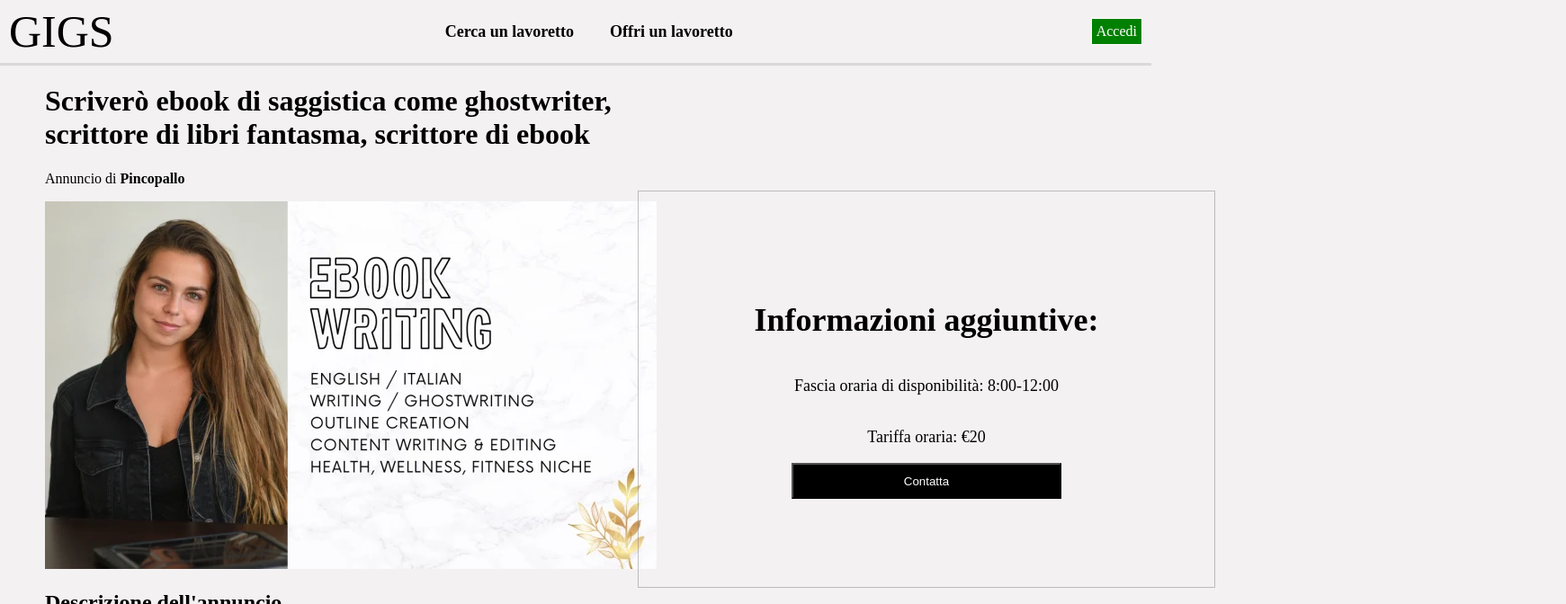
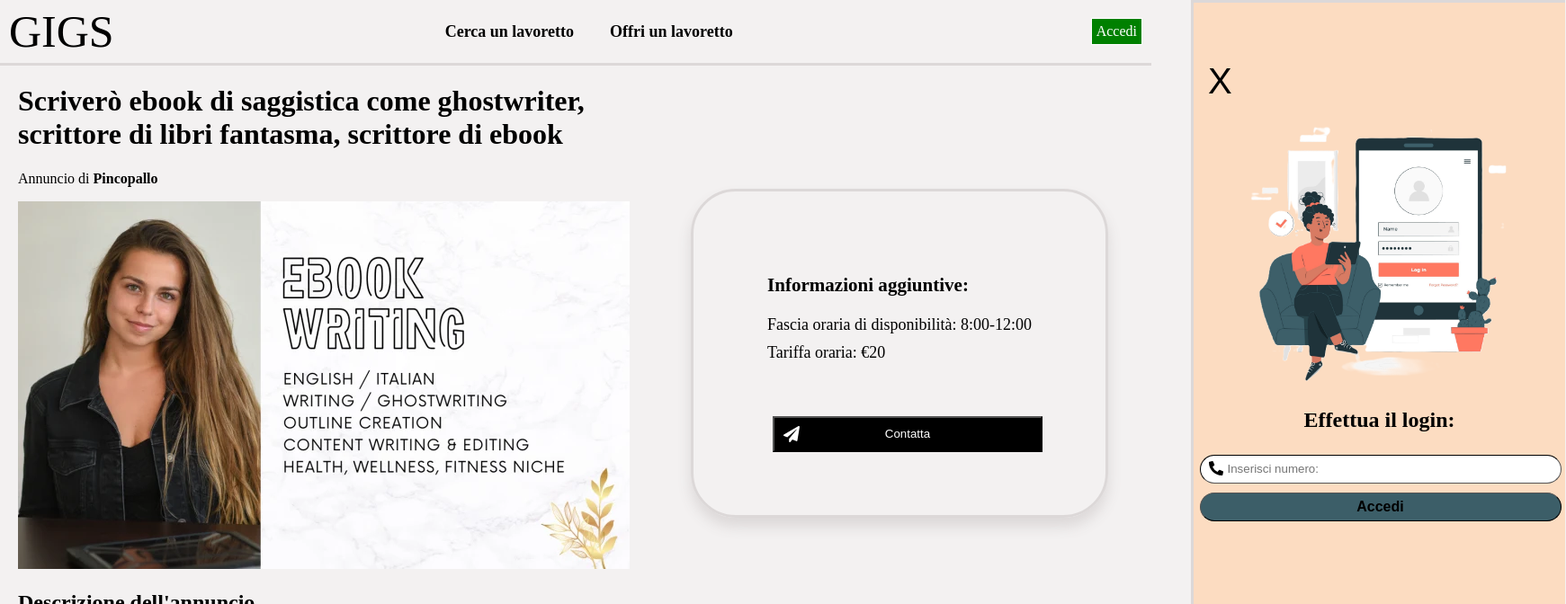
Before and after one commit to GCrapuzzi/GIGS-webapp, a React (Create React App) app in the folder frontend/: page /logo in a window 1280 px wide. Shown: the top 672 px of the page at 90% size, 1741 px wide, since content can reach past the window. Built offline with nearby package versions, Linux system fonts and the light colour scheme.

Commit message:
migliorie

```diff
--- a/frontend/src/App.css
+++ b/frontend/src/App.css
@@ -67,7 +67,6 @@ a:hover{
   display: flex;
   align-items: center;
   justify-content: center;
-
 }
 
 .overlay{
@@ -86,7 +85,7 @@ a:hover{
 .HomepageBox{
   border-style: solid;
   border-color: rgb(220, 216, 216);
-  box-shadow: 5px 10px rgb(220, 216, 216);
+  box-shadow: 0px 10px 15px rgb(220, 216, 216);
   border-radius: 50px;
   padding-top: 150px;
   padding-bottom: 150px;
@@ -107,7 +106,7 @@ a:hover{
 .HomepageBoxOtp{
   border-style: solid;
   border-color: rgb(220, 216, 216);
-  box-shadow: 5px 10px rgb(220, 216, 216);
+  box-shadow: 0px 10px 15px rgb(220, 216, 216);
   padding-top: 150px;
   padding-bottom: 150px;
   padding-left: 20px;
@@ -339,12 +338,12 @@ footer{
   grid-template-columns: repeat(4, 1fr);
   grid-gap: 10px;
   row-gap: 50px;
+  margin-top: 50px;
 }
 
 .cardSlot{
   width: 300px;
   margin: auto;
-  margin-top: 50px;
 }
 
 
@@ -385,7 +384,7 @@ footer{
 
 .cardpageDetailsContainer{
   display: flex;
-  margin-left: 50px;
+  margin-left: 20px;
   width: 100%;
 }
 
@@ -397,13 +396,20 @@ footer{
   position: fixed;
   display: flex;
   align-items: center;
-  justify-content: center;
+  text-align: start;
+  justify-content: start;
   flex-direction: column;
-  border: rgba(128, 128, 128, 0.477) solid 1px;
+   border-style: solid;
+  border-color: rgb(220, 216, 216);
+  box-shadow: 0px 10px 15px rgb(220, 216, 216);
+  border-radius: 50px;
   font-size:large;
-  padding: 20px;
-  width: 600px;
-  height: 400px;
+  padding: 70px;
+}
+
+.asideBox p{
+  margin:0;
+  margin-bottom: 10px;
 }
 
 .firstColumn{
@@ -415,7 +421,7 @@ footer{
   align-items: center;
   justify-content: center;
   width: 700px;
-  height: 90vh;
+  height: 80vh;
 }
 
 .buttonInfoCard{
@@ -424,4 +430,32 @@ footer{
   height: 40px;
   cursor: pointer;
   width: 300px;
+  margin-top: 50px;
 }
+
+
+
+
+#asideBoxProfile{
+  position: static;
+}
+
+#PresentationGigs{
+  margin-left: 20px;
+}
+
+#PresentationGigs h2{
+  margin-bottom: 0;
+}
+
+.cardProfilePage{
+  margin-top: -40px;
+  margin-left: -10px;
+}
+
+.iconButton{
+  position: relative;
+  left: 30px;
+  top: 5px;
+  color: white;
+}
--- a/frontend/src/App.js
+++ b/frontend/src/App.js
@@ -7,11 +7,14 @@ import './App.css'
 import Otp from './pages/Otp.jsx';
 import Cardpage from './pages/Cardpage.jsx';
 import CardpageDetails from './pages/CardpageDetails.jsx';
+import Profilepage from './components/Profilepage.jsx';
 
 
 function App(){
 
   const [buttonState, setButtonState] = useState(false);
+  const [hasClickedProfile, sethasClickedProfile] = useState(false)
+  const [isAuthenticated, setIsAuthenticated] = useState(false);
 
   const toggleButtonState = () => {
     setButtonState(!buttonState);
@@ -20,12 +23,17 @@ function App(){
   const offeringGig = require("./assets/homepage.png")
   const otpGig = require("./assets/otp.png")
 
-  const [isAuthenticated, setIsAuthenticated] = useState(false);
+
 
 
   const handleAuthChange = (newAuthState) => {
     setIsAuthenticated(newAuthState);
   };
+
+  const handleClick = () => {
+    sethasClickedProfile(true);
+    sessionStorage.setItem('hasClickedProfile', true);
+};
 
 
 
@@ -36,7 +44,8 @@ function App(){
         <Route path="/otp" element={<Otp handleAuthChange={handleAuthChange} buttonText={'Invia'} backgroundImage={otpGig} toggleButtonState={toggleButtonState} buttonState={buttonState} />}/>
         <Route path="/" element={<Homepage handleAuthChange={handleAuthChange} buttonText={'Cerca'} backgroundImage={visitingGig} toggleButtonState={toggleButtonState} buttonState={buttonState} />} />
         <Route path="/offeringGigs" element={<OfferingGigs handleAuthChange={handleAuthChange} buttonText={'Offri'} backgroundImage={offeringGig} toggleButtonState={toggleButtonState} buttonState={buttonState}/>} />
-        <Route path="/logo" element={<CardpageDetails/>}/>
+        <Route path="/logo" element={<CardpageDetails toggleButtonState={toggleButtonState} buttonState={buttonState}/>}/>
+        <Route path="/profile" element={<CardpageDetails hasClickedProfile ={hasClickedProfile} handleClick={handleClick} toggleButtonState={toggleButtonState} buttonState={buttonState}/>} />
       </Routes>
     </>
   );
--- /dev/null
+++ b/frontend/src/components/AdDetails.jsx
@@ -0,0 +1,61 @@
+import { Link } from "react-router-dom"
+import image from '../assets/foto.png'
+import { FaPaperPlane } from "react-icons/fa";
+
+function AdDetails({handleClick}){
+    return(
+        <div className='cardpageDetailsContainer'>
+        <div className='firstColumn'>
+            <h1 className='cardpageDetailsText'>Scriverò ebook di saggistica come ghostwriter, scrittore di libri fantasma, scrittore di ebook</h1>
+            <p>Annuncio di <Link to="/profile" onClick={handleClick}><b>Pincopallo</b></Link></p>
+            <img src={image} alt="" />
+            <h2>Descrizione dell'annuncio</h2><p>Da quando sono su Fiverr, ho scritto contenuti per oltre 150 clienti . Scrivo blog, contenuti di siti Web, eBook, materiale didattico e di coaching e altro.
+
+
+
+Ho studiato copywriting e marketing biologico come coach online, poi sono diventata una libera professionista concentrandomi su progetti di salute e benessere. Sono certificato in salute e benessere olistico, quindi sono profondamente in sintonia con i marchi correlati.
+
+
+
+Scrivere un eBook è un processo molto entusiasmante, ecco il flusso di lavoro che seguo per questo servizio:
+
+
+
+Ti faccio molte domande sulle tue idee per il progetto e sul tuo pubblico di destinazione
+Costruiamo una struttura per l'eBook, oltre a raccogliere le fonti
+Comincio a scrivere e mi consulto per eventuali aggiustamenti lungo il percorso
+Finisco, correggo le bozze e ti invio l'eBook per le revisioni
+Sono incluse 3 revisioni, se ne servono di più si applicano costi
+
+
+Questi sono i tipi di eBook che ho scritto:
+
+
+
+Libri di ricette
+Mentalità e gestione dello stress
+La salute delle donne
+Guide fitness e coaching
+Terapie naturali
+Ebook sul benessere
+
+
+Sono disponibile a chiacchierare con te sulle tue idee per il progetto e a definire tutti i dettagli riguardanti la copia e lo stile del tuo eBook</p>
+        </div>
+        <div className='secondColumn'>
+            <div className='asideBox'>
+                <div>
+                    <h3>Informazioni aggiuntive:</h3>
+                    <p>Fascia oraria di disponibilità: 8:00-12:00</p>
+                    <p>Tariffa oraria: &euro;20</p>
+                </div>
+                <div>
+                    <FaPaperPlane className="iconButton"/>
+                    <button className='buttonInfoCard'>Contatta</button>
+                </div>
+            </div>
+        </div>
+    </div>
+    )
+}
+export default AdDetails
--- a/frontend/src/components/Navbar.jsx
+++ b/frontend/src/components/Navbar.jsx
@@ -39,7 +39,7 @@ function Navbar({ toggleButtonState ,isAuthenticated, handleAuthChange }) {
     return(
       <nav className="container">
         <ul className="navbar">
-          <li id="logo"><Link to="/">GIGS</Link></li>
+          <li id="logo"><Link to="/logo">GIGS</Link></li>
 
           <li className = "centralContainer">
             <Link to="/" className='navbarLink'>Cerca un lavoretto</Link>
@@ -54,7 +54,6 @@ function Navbar({ toggleButtonState ,isAuthenticated, handleAuthChange }) {
           {isAuthenticated === true && (
           <Link to="#" id="login" onClick={handleLogout}>Logout</Link>
           )}
-
         </ul>
       </nav>
     )
--- /dev/null
+++ b/frontend/src/components/Profilepage.jsx
@@ -0,0 +1,41 @@
+import image from "../assets/foto.png"
+import Cardpage from "../pages/Cardpage"
+import { FaPaperPlane } from "react-icons/fa";
+function Profilepage(){
+    return(
+        <>
+        <div className='cardpageDetailsContainer'>
+        <div className='firstColumn'>
+            <h1 className='cardpageDetailsText'>Nome e Cognome</h1>
+            <img src={image} alt="" />
+            <h2>Biografia</h2>
+            <p>Lorem ipsum, dolor sit amet consectetur adipisicing elit. Expedita ut obcaecati, possimus, omnis nam eligendi ab perspiciatis, quidem fugiat iusto ipsum consequatur eaque rerum illo quisquam quam odit? Tenetur, impedit.</p>
+        </div>
+        <div className='secondColumn'>
+            <div className='asideBox' id='asideBoxProfile'>
+                <div>
+                    <h3>Informazioni aggiuntive:</h3>
+                    <p>Fascia oraria di disponibilità: 8:00-12:00</p>
+                </div>
+                <div>
+                    <FaPaperPlane className="iconButton" />
+                    <button className='buttonInfoCard'>Contatta</button>
+                </div>
+            </div>
+        </div>
+    </div>
+
+    <div>
+        <div id="PresentationGigs">
+            <h2>I miei servizi:</h2>
+        </div>
+
+        <div className="cardProfilePage">
+            <Cardpage />
+        </div>
+    </div>
+    </>
+    )
+}
+
+export default Profilepage
--- a/frontend/src/pages/CardpageDetails.jsx
+++ b/frontend/src/pages/CardpageDetails.jsx
@@ -1,53 +1,41 @@
-import image from '../assets/foto.png'
-function CardpageDetails(){
+import { useState, useEffect } from 'react'
+import LoginPage from '../components/LoginPage'
+import {useLocation} from 'react-router-dom'
+import Profilepage from '../components/Profilepage'
+import AdDetails from '../components/AdDetails'
+function CardpageDetails({handleClick, toggleButtonState, buttonState}){
+
+    const location = useLocation();
+    const [hasClickedProfile, setHasClickedProfile] = useState(() => {
+        return sessionStorage.getItem('hasClickedProfile') === 'true';
+    });
+
+    useEffect(() => {
+        sessionStorage.setItem('hasClickedProfile', hasClickedProfile);
+    }, [hasClickedProfile]);
+
+    useEffect(() => {
+        if (location.pathname === '/profile') {
+            setHasClickedProfile(true);
+        } else {
+            setHasClickedProfile(false);
+        }
+    }, [location]);
+
     return(
-        <div className='cardpageDetailsContainer'>
-            <div className='firstColumn'>
-                <h1 className='cardpageDetailsText'>Scriverò ebook di saggistica come ghostwriter, scrittore di libri fantasma, scrittore di ebook</h1>
-                <p>Annuncio di <a href=""><b>Pincopallo</b></a></p>
-                <img src={image} alt="" />
-                <h2>Descrizione dell'annuncio</h2><p>Da quando sono su Fiverr, ho scritto contenuti per oltre 150 clienti . Scrivo blog, contenuti di siti Web, eBook, materiale didattico e di coaching e altro.
+        <>
+        <div className={`overlay ${buttonState ? 'active' : ''}`}>
+        </div>
 
+        {hasClickedProfile === false && (
+            <AdDetails handleClick={handleClick}/>
+        )}
 
-
-Ho studiato copywriting e marketing biologico come coach online, poi sono diventata una libera professionista concentrandomi su progetti di salute e benessere. Sono certificato in salute e benessere olistico, quindi sono profondamente in sintonia con i marchi correlati.
-
-
-
-Scrivere un eBook è un processo molto entusiasmante, ecco il flusso di lavoro che seguo per questo servizio:
-
-
-
-Ti faccio molte domande sulle tue idee per il progetto e sul tuo pubblico di destinazione
-Costruiamo una struttura per l'eBook, oltre a raccogliere le fonti
-Comincio a scrivere e mi consulto per eventuali aggiustamenti lungo il percorso
-Finisco, correggo le bozze e ti invio l'eBook per le revisioni
-Sono incluse 3 revisioni, se ne servono di più si applicano costi
-
-
-Questi sono i tipi di eBook che ho scritto:
-
-
-
-Libri di ricette
-Mentalità e gestione dello stress
-La salute delle donne
-Guide fitness e coaching
-Terapie naturali
-Ebook sul benessere
-
-
-Sono disponibile a chiacchierare con te sulle tue idee per il progetto e a definire tutti i dettagli riguardanti la copia e lo stile del tuo eBook</p>
-            </div>
-            <div className='secondColumn'>
-                <div className='asideBox'>
-                    <h1>Informazioni aggiuntive:</h1>
-                    <p>Fascia oraria di disponibilità: 8:00-12:00</p>
-                    <p>Tariffa oraria: &euro;20</p>
-                    <button className='buttonInfoCard'>Contatta</button>
-                </div>
-            </div>
-        </div>
+        {hasClickedProfile === true && (
+            <Profilepage/>
+        )}
+        <LoginPage toggleButtonState={toggleButtonState} buttonState={buttonState}/>
+        </>
     )
 }
 export default CardpageDetails
```
Also changed, not shown: frontend/src/components/PartialProfileJobForm.jsx (+9 -0 lines), frontend/src/pages/Cardpage.jsx (+7 -1 lines).
